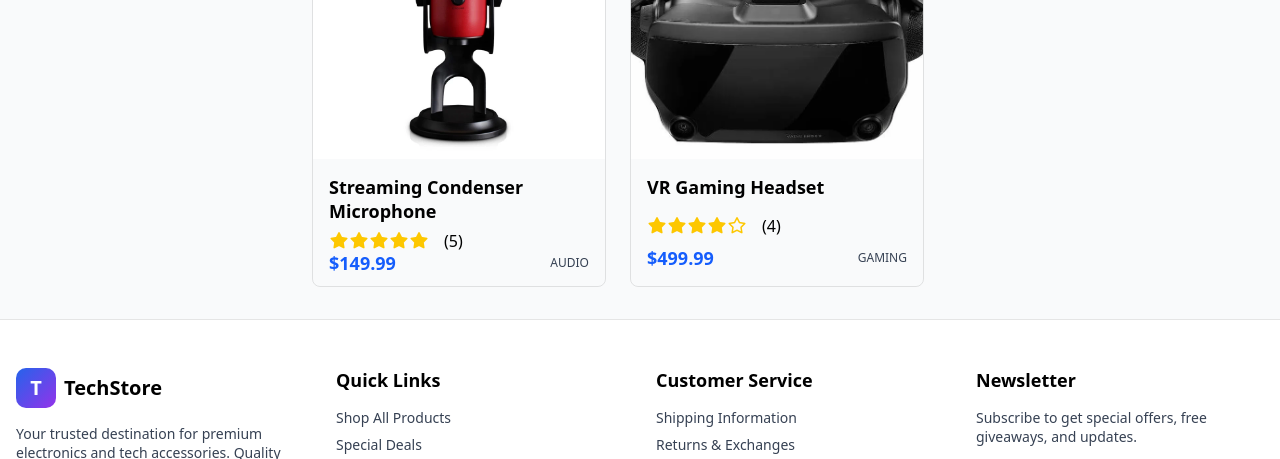
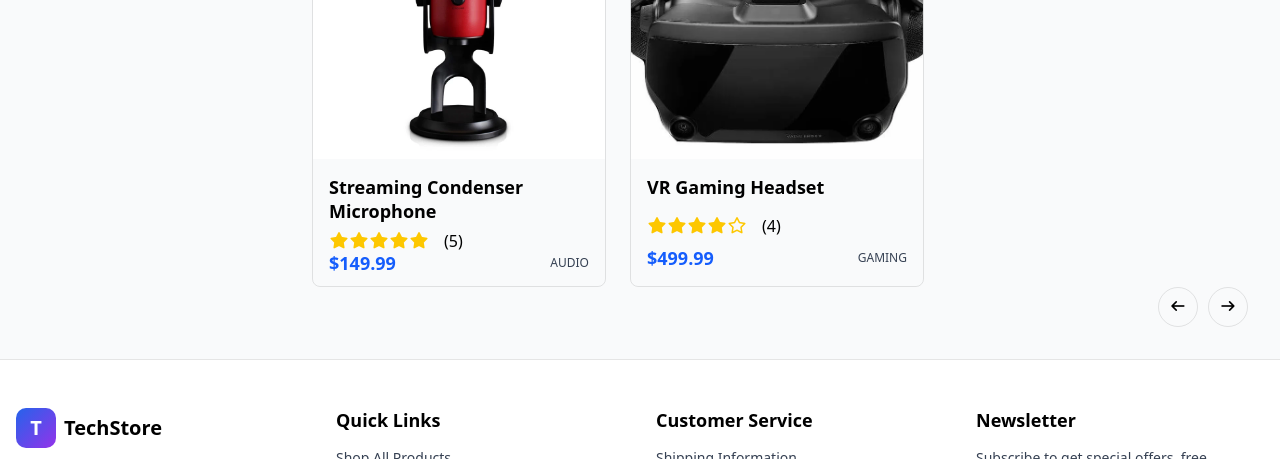
Before and after one commit to w1spuchy/E-commerce-site, a plain HTML site: page index.html in a window 1280 px wide. Shown: the part 2177-2636 px from the top of the page. Drawn offline with Linux system fonts and the light colour scheme.

Commit message:
add: pagination-button-style

```diff
--- a/index.html
+++ b/index.html
@@ -211,6 +211,9 @@
                 <div class="product-cards-section" id="all-products-section">
                 </div>
             </div>
+            <div class="pagination-section">
+
+            </div>
         </div>
     </main>
     <footer>
--- a/scripts/block_scripts/cards-section-fill.js
+++ b/scripts/block_scripts/cards-section-fill.js
@@ -47,8 +47,6 @@ export async function fillCardSection(sectionId, sortOrder)
         pagesContent.push(pageProducts);
     }
 
-    console.log(pagesContent);
-
 
     filteredProducts.forEach(product => {
         const productCard = document.createElement('a');
@@ -75,6 +73,33 @@ export async function fillCardSection(sectionId, sortOrder)
         `;
         section.appendChild(productCard);
     });
+
+    const paginationSection = document.querySelector(".pagination-section");
+    paginationSection.innerHTML = "";
+
+    const paginationButtonsSection = document.createElement('div');
+    paginationButtonsSection.classList.add('pagination-buttons-section');
+
+    const prevPageButton = document.createElement('button');
+    prevPageButton.classList.add('pagination-button');
+    prevPageButton.innerHTML = `
+        <i class="fa-solid fa-arrow-left""></i>
+    `
+    paginationButtonsSection.appendChild(prevPageButton);
+
+    for(let i = 0; i < pagesNumber; i++)
+    {
+
+    }
+
+    const nextPageButton = document.createElement('button');
+    nextPageButton.classList.add('pagination-button');
+    nextPageButton.innerHTML = `
+        <i class="fa-solid fa-arrow-right"></i>
+    `
+    paginationButtonsSection.appendChild(nextPageButton);
+
+    paginationSection.appendChild(paginationButtonsSection);
 
     if(filteredProducts.length == 0)
     {
--- a/scss/blocks/_main_index.scss
+++ b/scss/blocks/_main_index.scss
@@ -1,5 +1,6 @@
 @import "../element_styles/colors";
 @import "../element_styles/topology";
+@import "../element_styles/button_styles";
 
 .side-bar-container
 {
@@ -335,6 +336,39 @@ input[type="range"]::-moz-range-thumb{
 
 }
 
+.pagination-section
+{
+    display: flex;
+    flex-direction: row;
+    justify-content: end;
+    align-items: center;
+    height: 40px;
+    width: 100%;
+}
+
+.pagination-buttons-section
+{
+    display: flex;
+    flex-direction: row;
+    gap: 10px;
+}
+
+.pagination-button
+{
+    @include rounded-button-base;
+    border: 1px solid $light-shadow;
+    background-color: transparent;
+    color: black;
+    transition: 0.4s ease all;
+    cursor: pointer;
+}
+
+.pagination-button:hover
+{
+    color: #3182ce;
+    background-color: #e1e1e1;
+}
+
 
 @media (min-width: 1024px)
 {
```
Also changed, not shown: css/index.css, icons/Arrow left.ico (added), icons/Arrow right.ico (added), 1 other file.
